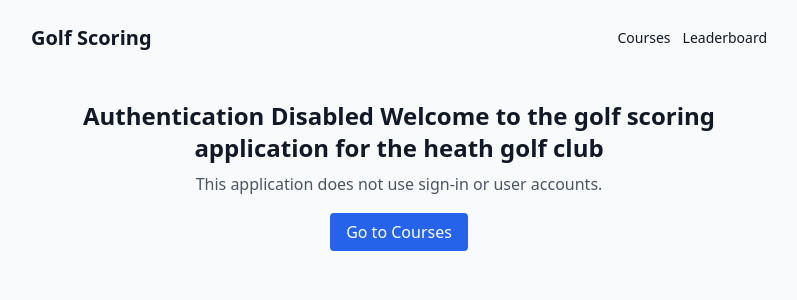
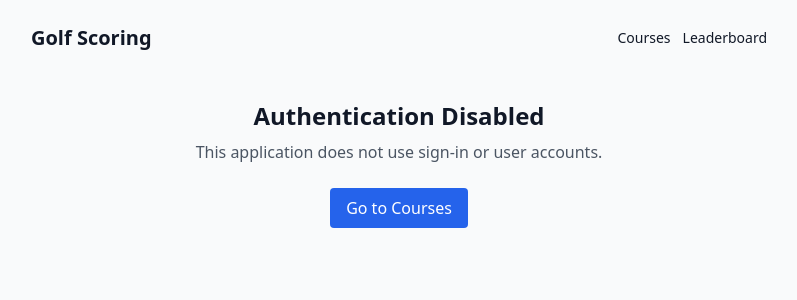
Before and after one commit to seamusmcevoybeechmount-coder/golf-scoring-app, a Next.js app: page /auth in a window 1280 px wide. Shown: the top 300 px of the page, without its empty margins (241-1038 px from the left). Built offline with nearby package versions, Linux system fonts and the light colour scheme.

Commit message:
Update page.tsx

```diff
--- a/app/auth/page.tsx
+++ b/app/auth/page.tsx
@@ -3,19 +3,17 @@ export const dynamic = "force-dynamic";
 export default function Page() {
   return (
     <div className="p-6 text-center">
-      <h1 className="text-2xl font-bold">Authentication Disabled Welcome to the golf scoring application for the heath golf club</h1>
-      <p className="mt-2 text-gray-600">
+      <h1 className="text-2xl font-bold mb-2">Authentication Disabled</h1>
+      <p className="text-gray-600 mb-6">
         This application does not use sign-in or user accounts.
       </p>
 
-      <div className="mt-6">
-        <a
-          href="/courses"
-          className="px-4 py-2 bg-blue-600 text-white rounded"
-        >
-          Go to Courses
-        </a>
-      </div>
+      <a
+        href="/courses"
+        className="px-4 py-2 bg-blue-600 text-white rounded inline-block"
+      >
+        Go to Courses
+      </a>
     </div>
   );
 }
```
